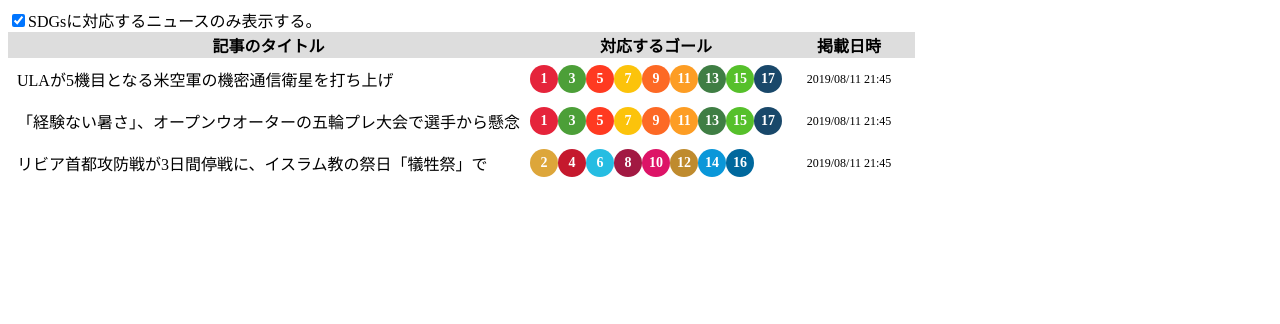
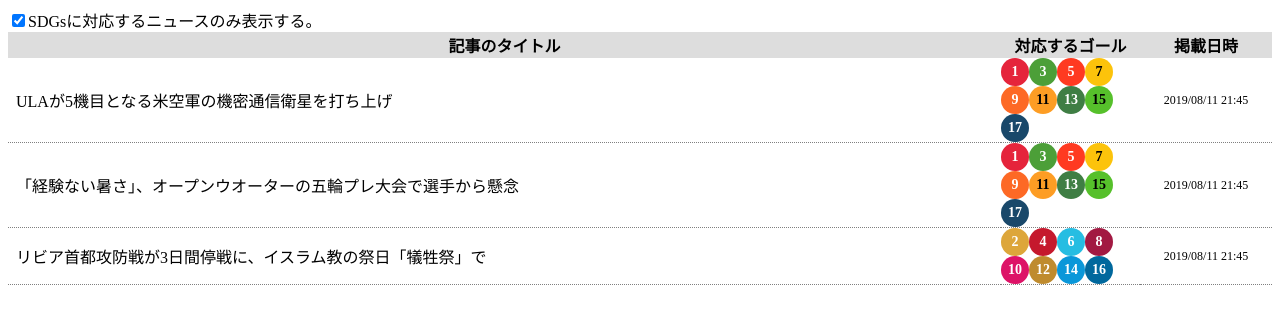
Before and after one commit to kusa-mochi/sdgs-news-client, a Vue app in the folder src/: page / in a window 1280 px wide. Shown: the top 324 px of the page. Built offline with nearby package versions, Linux system fonts and the light colour scheme.

Commit message:
adjust styles on article title and tooltips.

```diff
--- a/src/src/components/NewsItemTr.vue
+++ b/src/src/components/NewsItemTr.vue
@@ -51,9 +51,20 @@ export default {
 .news-item-container {
   min-height: 72px;
 
+  td {
+    position: relative;
+    padding: 0;
+    border-style: dotted;
+    border-color: gray;
+    border-width: 0 0 1px 0;
+  }
+
   .title-container {
-    position: relative;
+    position: absolute;
+    top: 0;
+    left: 0;
     width: 100%;
+    height: 100%;
     min-height: 2.5em;
 
     display: flex;
@@ -72,11 +83,11 @@ export default {
       left: 0;
       width: 100%;
       height: 100%;
-      background-color: #aaaaee;
+      background-color: rgb(22,150,50);
       opacity: 0;
 
       &:hover {
-        opacity: 0.4;
+        opacity: 0.15;
       }
     }
   }
--- a/src/src/components/NewsTable.vue
+++ b/src/src/components/NewsTable.vue
@@ -37,7 +37,9 @@ export default {
       }
 
       &-goals {
-        max-width: 200px;
+        width: 11%;
+        min-width: 85px;
+        max-width: 141px;
       }
 
       &-date {
--- a/src/src/components/TagIcon.vue
+++ b/src/src/components/TagIcon.vue
@@ -1,6 +1,7 @@
 <template>
   <div class="icon-container" v-bind:style="containerStyle" v-bind:title="toolTipMessage">
-    <div class="icon">{{tagNumber}}</div>
+    <div class="icon" v-bind:style="tooltipStyle">{{tagNumber}}</div>
+    <div class="tooltip" v-bind:style="tooltipStyle">{{toolTipMessage}}</div>
   </div>
 </template>
 
@@ -60,6 +61,23 @@ export default {
         borderRadius: this.size / 2 + "px"
       };
     },
+    tooltipStyle() {
+      let textColor = '';
+      switch(this.tagNumber) {
+        case 7:
+        case 11:
+        case 15:
+          textColor = 'black';
+          break;
+        default:
+          textColor = 'white';
+          break;
+      }
+      return {
+        backgroundColor: this.tagColors[this.tagNumber - 1],
+        color: textColor
+      };
+    },
     toolTipMessage() {
       return this.toolTips[this.tagNumber - 1];
     }
@@ -80,5 +98,24 @@ export default {
         font-size: 14px;
         color: white;
     }
+
+    .tooltip {
+      position: absolute;
+      top: -20px;
+      left: -16px;
+      width: 180px;
+      height: auto;
+      padding: 4px;
+      border-radius: 4px;
+      font-size: 14px;
+      display: none;
+      pointer-events: none;
+    }
+
+    &:hover {
+      .tooltip {
+        display: block;
+      }
+    }
 }
 </style>
```
